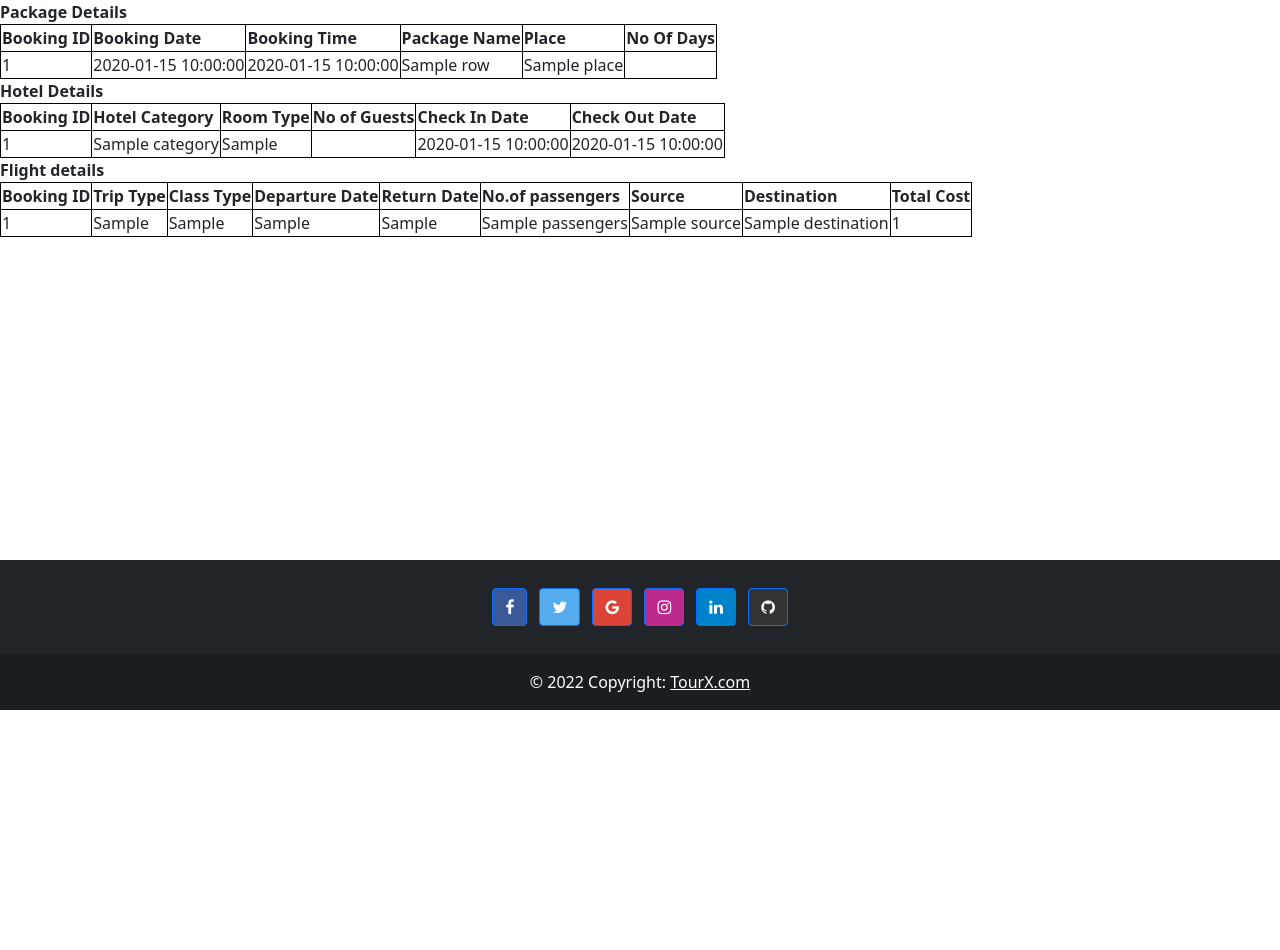
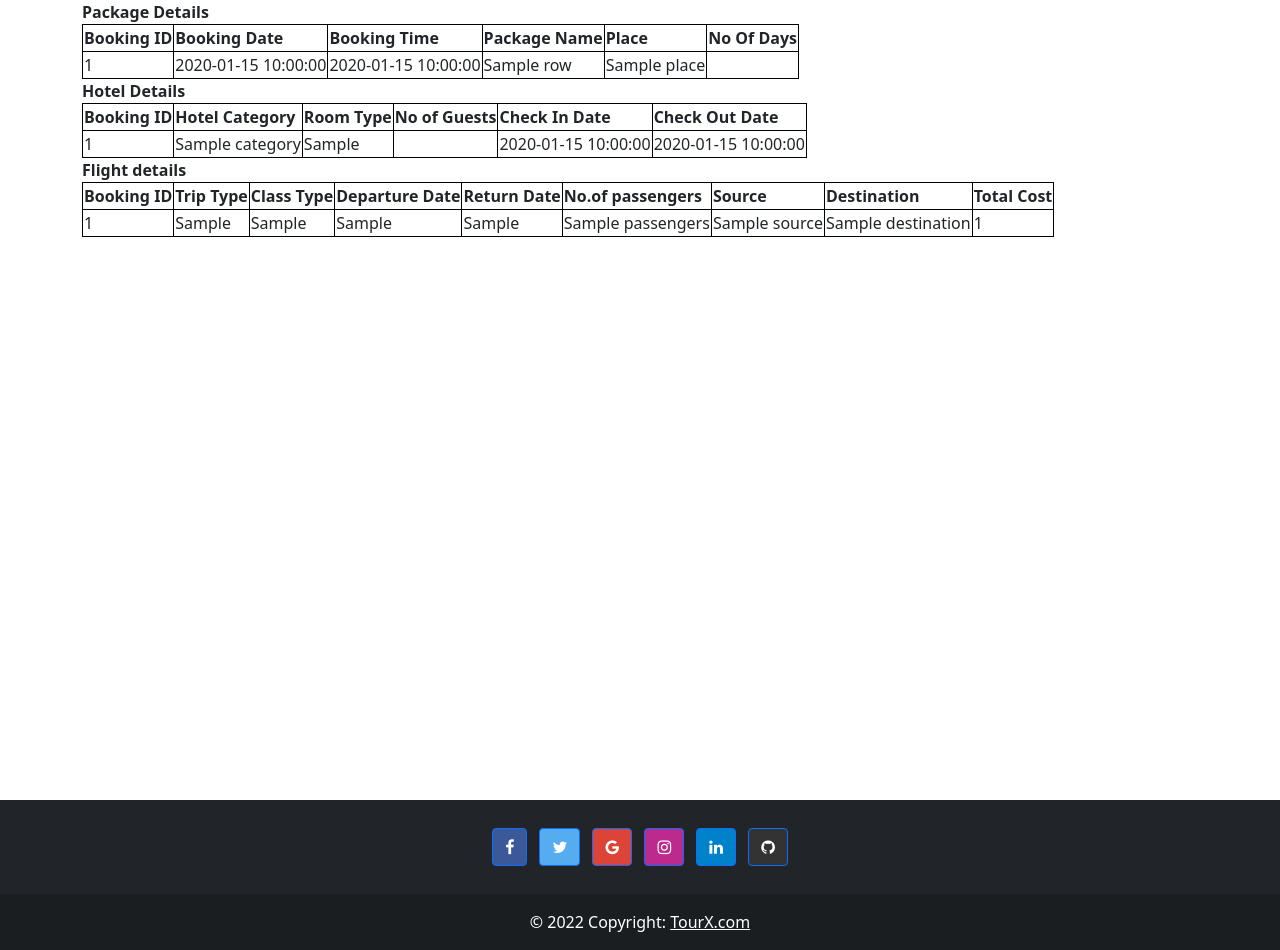
Before and after one commit to StoreMyProjects/tourX, a Flask app: template templates/bookings.html in a window 1280 px wide. Shown: the part 56-1006 px from the top of the page. Before the commit the page ends 766 px from the top, so only its background shows below. Run offline with Flask 2, Linux system fonts and the light colour scheme; the template is opened without the code that fills it: most values are stand-ins (such as "Sample title", 1, 10 or a date in 2020).

Commit message:
Update templates

```diff
--- a/templates/bookings.html
+++ b/templates/bookings.html
@@ -39,8 +39,8 @@
 </nav>
 
 <!-- here it will display your booking details.< -->
-
-<section class="bookings" style="height: 70vh;">
+<div class="container">
+<section class="bookings" style="min-height: 100vh;">
     <form action="/bookings" method="post">
         <table>
             <thead><b> Package Details </b></thead>
@@ -115,7 +115,7 @@
         </table>
     </form>
 </section>
-
+</div>
 <footer class="bg-dark text-center text-white">
 
     <div class="container p-4 pb-0">
--- a/templates/destinations.html
+++ b/templates/destinations.html
@@ -67,7 +67,7 @@
    <div class="col-lg-3 col-md-6 col-xs-12">
      <div class="thumbnail">
        <a href="">
-         <img src="https://image.scoopwhoop.com/q30/s3.scoopwhoop.com/son/h/h7.jpg" alt="" style="width:100%">
+        <img src="https://c1.wallpaperflare.com/preview/1011/1010/380/udaipur-city-palace-architecture-travel.jpg" alt="" style="width:100%">
          <div class="caption">
          <form  action="/destinations" method="post">
           <center> <input type="submit" name="selected_package" value="India"></center></form>
--- a/templates/hotels.html
+++ b/templates/hotels.html
@@ -41,7 +41,7 @@
 </nav>
 
 <!-- <h2 style="text-align: center;">Hotel Rooms</h2> -->
-<div style="background-image: url(https://www.hospitality-interiors.net/sites/hospitality-interiors.net/files/styles/article-header/public/images/article/2019/02/ponsfordw.jpg?itok=5Dyf_7R9); height:100vh;">
+<div style="background-image: url(https://media.architecturaldigest.com/photos/5c79899fe43f6f2dc024db21/16:9/w_2580,c_limit/Hyatt%20Regency%20Cleveland.jpg); height:100vh;">
 <div class="container-sm h-100">
   <div class="row justify-content-center">
     <div class="col-sm-9 p-5">
```
